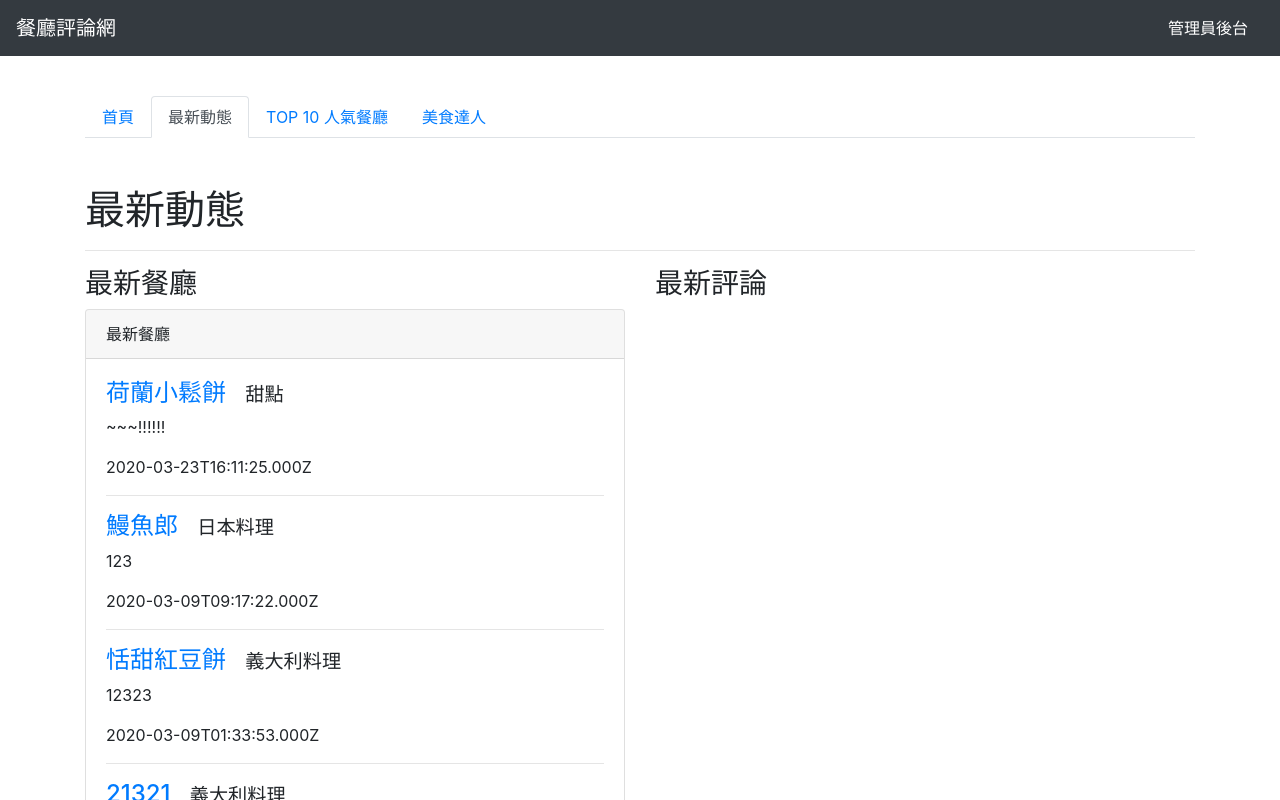
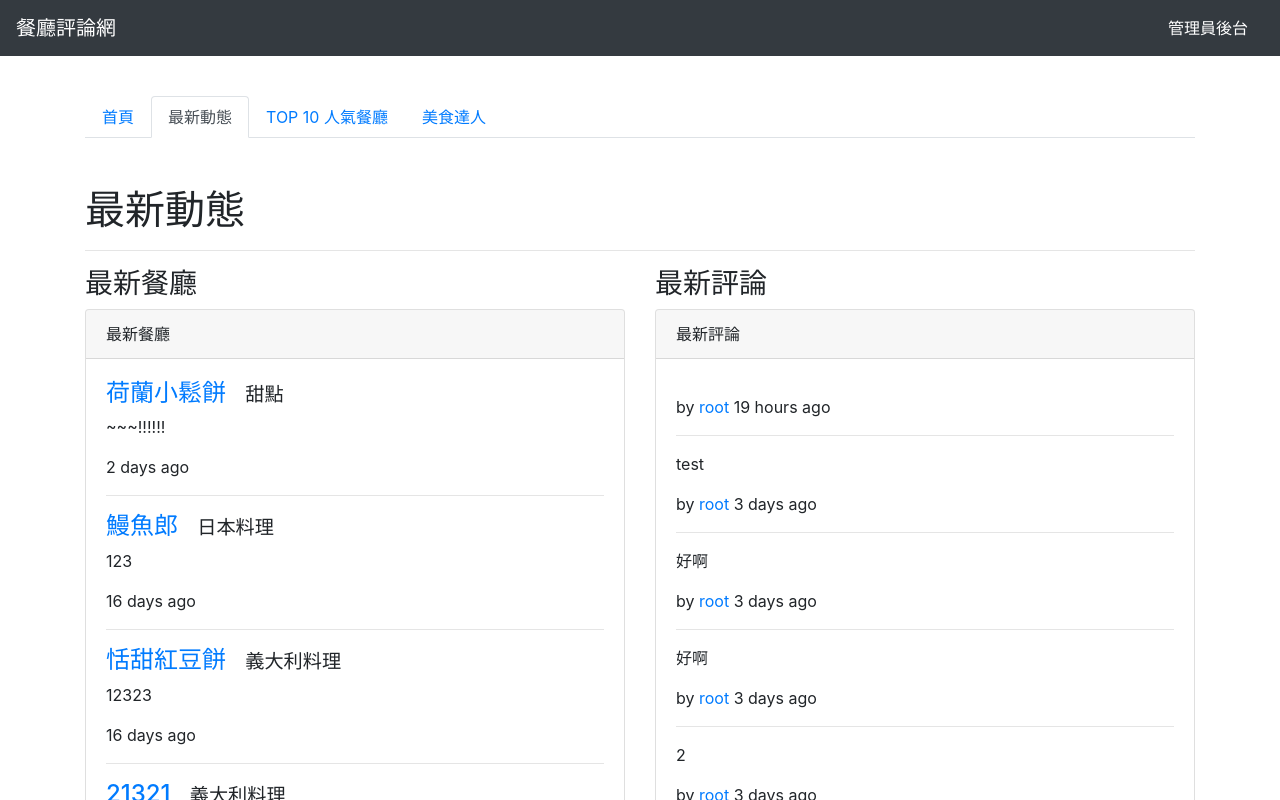
Before and after one commit to judy1230/forum-front-end-vue, a Vue app: page /#/restaurants/feeds in a window 1280 px wide. Shown: the top 800 px of the page. Built offline with nearby package versions, Linux system fonts and the light colour scheme.

Commit message:
add moment(datetime).fromNow() in NewestComments.vue & NewestRestaurants.vue

```diff
--- a/package.json
+++ b/package.json
@@ -11,6 +11,7 @@
     "bootstrap": "^4.4.1",
     "core-js": "^3.6.4",
     "jquery": "^3.4.1",
+    "moment": "^2.24.0",
     "popper.js": "^1.16.1",
     "uuid": "^7.0.2",
     "vue": "^2.6.11",
--- /dev/null
+++ b/src/components/NewestComments.vue
@@ -0,0 +1,37 @@
+<template>
+  <div class="card">
+    <div class="card-header">最新評論</div>
+    <div class="card-body">
+      <div v-for="comment in comments" :key="comment.id">
+        <h4>
+          <a href="#">{{ comment.title}}</a>
+        </h4>
+        <p>{{ comment.text }}</p>by
+        <a href="#">{{ comment.User.name }}</a>
+        {{ comment.createdAt | fromNow }}
+        <hr>
+      </div>
+    </div>
+  </div>
+</template>
+
+<script>
+import moment from 'moment'
+
+export default {
+	filters:{
+		fromNow (datetime) {
+			if (!datetime) {
+				return '-'
+			}
+			return moment(datetime).fromNow()
+		}
+	},
+	props: {
+		comments : {
+			type: Array,
+			required: true
+		}
+	}
+}
+</script>
--- a/src/components/NewestRestaurants.vue
+++ b/src/components/NewestRestaurants.vue
@@ -14,7 +14,7 @@
           <small>{{ restaurant.Category.name }}</small>
         </h4>
         <p>{{ restaurant.description }}</p>
-        {{ restaurant.createdAt }}
+        {{ restaurant.createdAt | fromNow }}
         <hr>
       </div>
     </div>
@@ -22,7 +22,17 @@
 </template>
 
 <script>
+import moment from 'moment'
+
 export default {
+	filters: {
+		fromNow (datetime) {
+			if (!datetime){
+				return '-'
+			}
+			return moment(datetime).fromNow()
+		}
+	},
 	props:{
     restaurants: {
       type: Array,
--- a/src/views/RestaurantsFeeds.vue
+++ b/src/views/RestaurantsFeeds.vue
@@ -15,6 +15,7 @@
       <div class="col-md-6">
         <!-- 最新評論 NewestComments-->
         <h3>最新評論</h3>
+        <NewestComments :comments="comments" />
       </div>
     </div>
   </div>
@@ -22,6 +23,7 @@
 <script>
 import NavTabs from './../components/NavTabs'
 import NewestRestaurants from './../components/NewestRestaurants'
+import NewestComments from './../components/NewestComments'
 
 const dummyData = {
     "restaurants": [
@@ -413,7 +415,8 @@ const dummyData = {
 export default {
   components: {
     NavTabs,
-    NewestRestaurants
+    NewestRestaurants,
+    NewestComments
   },
   data () {
     return  {
```
Also changed, not shown: 1 other file (tests, documents, lock files or other folders).
